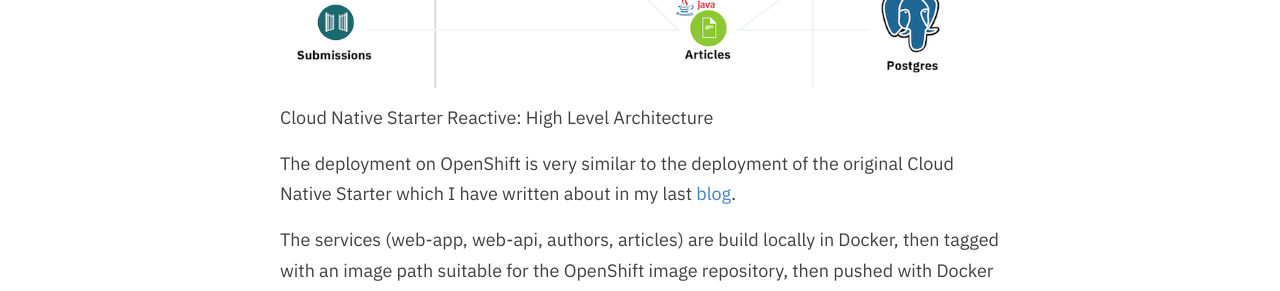
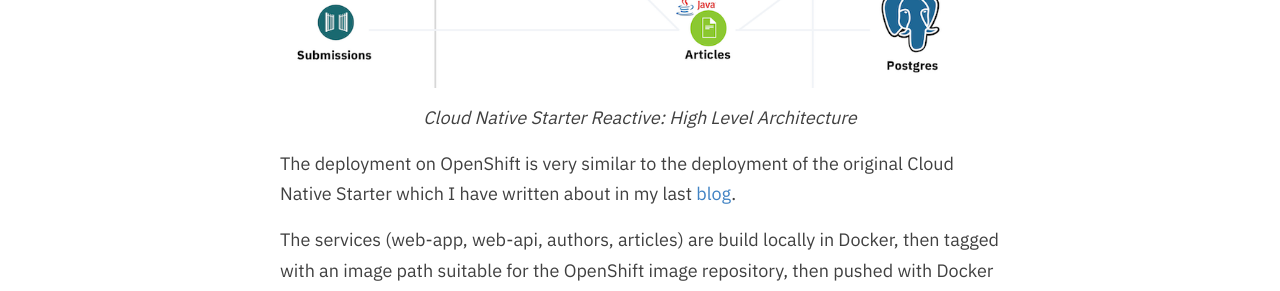
Before and after one commit to HaraldUebele/HaraldUebele.github.io, a Jekyll site: the page built from _posts/2020-02-03-Cloud-Native and Reactive Microservices on Red Hat OpenShift 4.md, in a window 1280 px wide. Shown: the part 914-1205 px from the top of the page. Built offline with Jekyll 4.4.1, drawn with Linux system fonts in a browser that asks for light colours.

Commit message:
formatting

```diff
--- a/_posts/2020-02-03-Cloud-Native and Reactive Microservices on Red Hat OpenShift 4.md
+++ b/_posts/2020-02-03-Cloud-Native and Reactive Microservices on Red Hat OpenShift 4.md
@@ -10,8 +10,10 @@
 The reactive version of Cloud Native Starter is based on [Quarkus](https://quarkus.io/){:target="_blank"} ("Supersonic Subatomic Java"), uses Apache Kafka for messaging, and PostgreSQL for data storage of the articles service. Postgres is accessed via the reactive SQL client. Niklas has blogged about all of the details.
 
 ![]({{ site.baseurl }}/images/2020/02/architecture-small.png)
+{:center: style="text-align: center"}
+_Cloud Native Starter Reactive: High Level Architecture_
+{:center}
 
-Cloud Native Starter Reactive: High Level Architecture
 
 The deployment on OpenShift is very similar to the deployment of the original Cloud Native Starter which I have written about in my last [blog](https://haralduebele.blog/2020/01/23/cloud-native-starter-on-red-hat-openshift-4/){:target="_blank"}.
 
```
